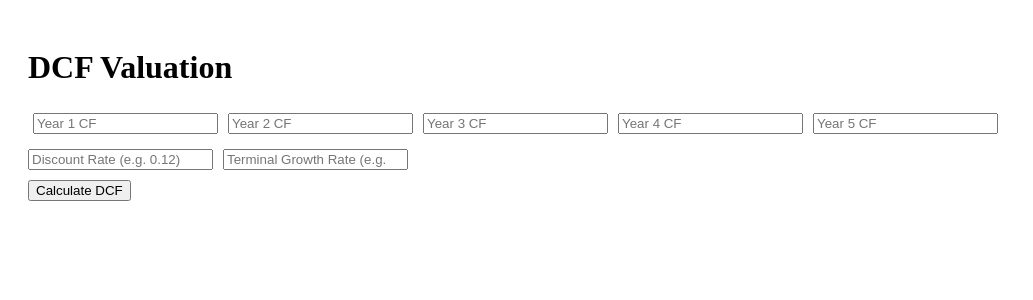
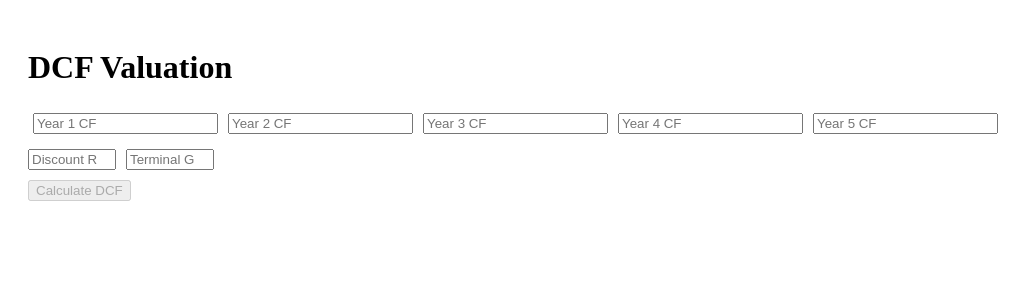
Before and after one commit to rkramsharvesh/valuation-app, a React (Vite) app: page / in a window 1280 px wide. Shown: the top 300 px of the page, without its empty margins (0-1033 px from the left). Built offline with nearby package versions, Linux system fonts and the light colour scheme.

Commit message:
Add input-level validation for DCF calculator

```diff
--- a/src/App.jsx
+++ b/src/App.jsx
@@ -27,44 +27,72 @@ function App() {
     setResult(dcfResult);
   };
 
+  const isValidInput = () => {
+    const numericFlows = cashFlows.map(val => parseFloat(val));
+    const dr = parseFloat(discountRate);
+    const tg = parseFloat(terminalGrowth);
+
+    return (
+      numericFlows.every(cf => !isNaN(cf) && cf >= 0) &&
+      dr > 0 && dr < 1 &&
+      tg >= 0 && tg < dr
+    );
+  };
+
   return (
     <div style={{ padding: '20px' }}>
       <h1>DCF Valuation</h1>
 
       <div>
-        {cashFlows.map((val, idx) => (
+         {cashFlows.map((val, idx) => (
           <input
             key={idx}
             type="number"
+            min="0"
+            step="0.01"
             value={val}
             placeholder={`Year ${idx + 1} CF`}
             onChange={(e) => handleChange(idx, e.target.value)}
             style={{ margin: '5px' }}
+            required
           />
         ))}
       </div>
 
-      <div style={{ marginTop: '10px' }}>
+
+            <div style={{ marginTop: '10px' }}>
         <input
           type="number"
-          step="0.01"
+          min="0.0001"
+          max="0.99"
+          step="0.0001"
           placeholder="Discount Rate (e.g. 0.12)"
           value={discountRate}
           onChange={(e) => setDiscountRate(e.target.value)}
+          required
         />
         <input
           type="number"
-          step="0.01"
+          min="0"
+          max={discountRate || "0.99"}
+          step="0.0001"
           placeholder="Terminal Growth Rate (e.g. 0.03)"
           value={terminalGrowth}
           onChange={(e) => setTerminalGrowth(e.target.value)}
           style={{ marginLeft: '10px' }}
+          required
         />
       </div>
 
-      <button onClick={handleSubmit} style={{ marginTop: '10px' }}>
+
+      <button
+        onClick={handleSubmit}
+        disabled={!isValidInput()}
+        style={{ marginTop: '10px' }}
+      >
         Calculate DCF
       </button>
+
 
       {result && (
         <div style={{ marginTop: '20px' }}>
```
